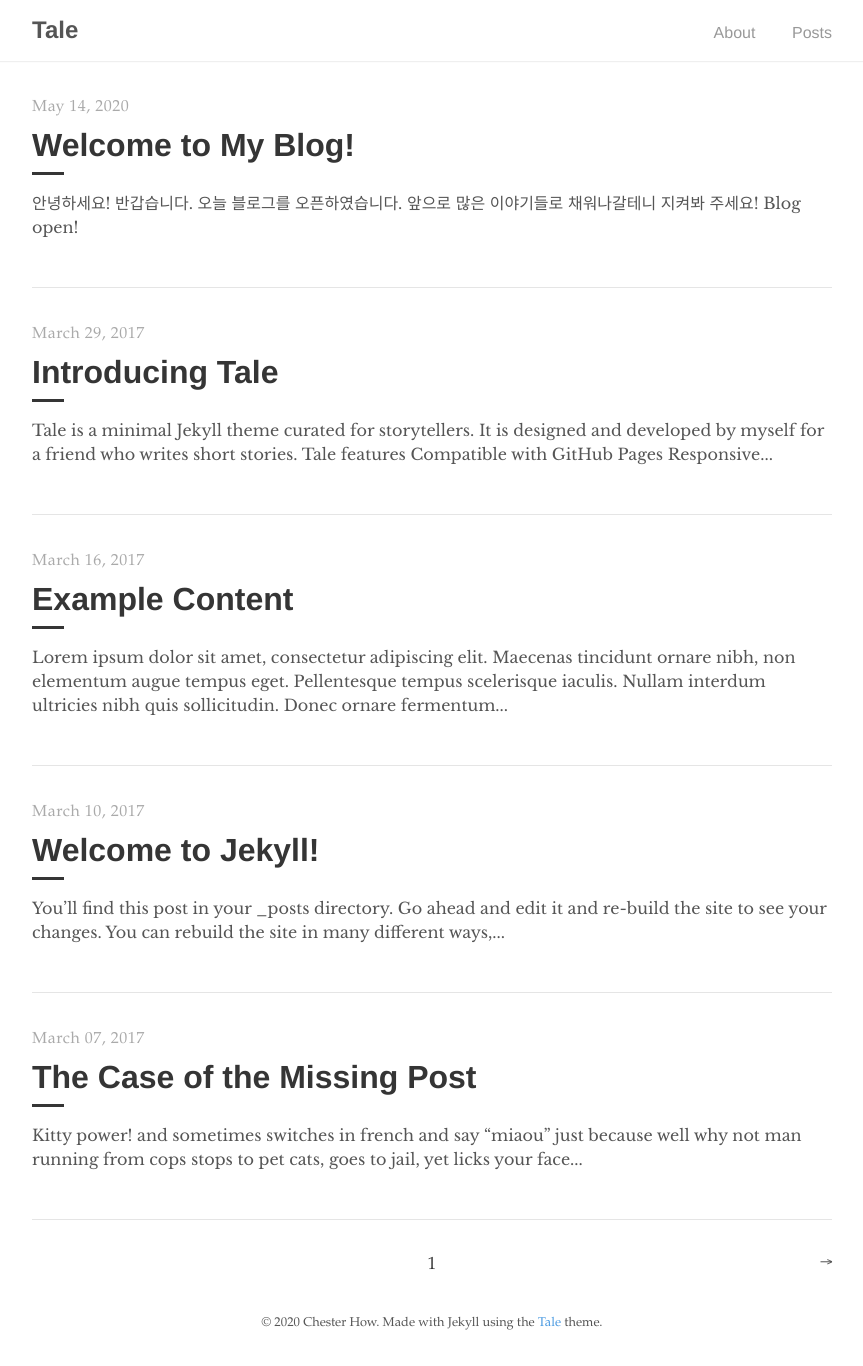
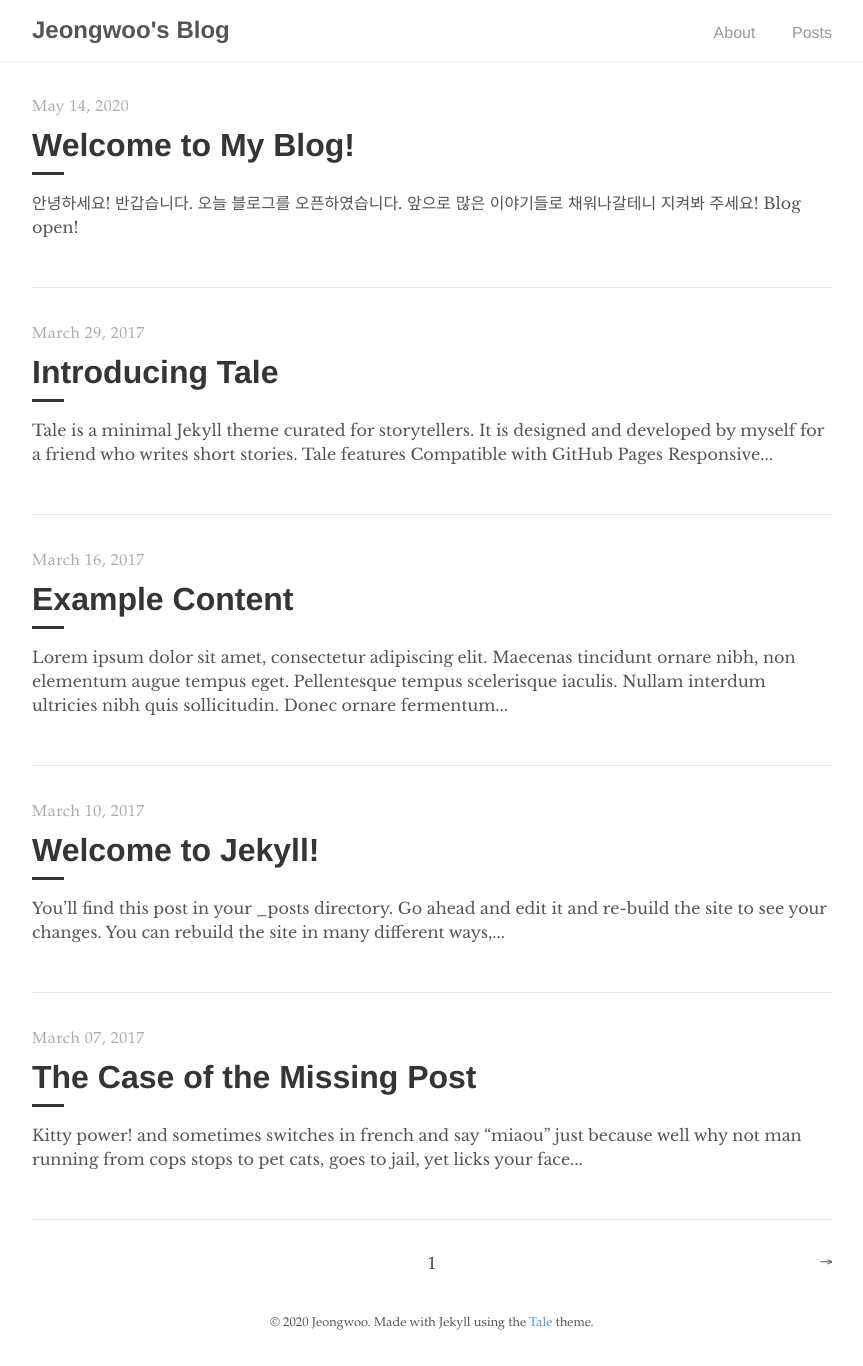
Before and after one commit to ryuqae/ryuqae.github.io, a Jekyll site: the page built from index.html, in a window 1280 px wide. Shown: the whole page, without its empty margins (208-1071 px from the left). Built offline with Jekyll 4.4.1, drawn with Linux system fonts in a browser that asks for light colours; the list of posts is cut into pages by our own code.

Commit message:
edit _config.yml

```diff
--- a/_config.yml
+++ b/_config.yml
@@ -1,6 +1,6 @@
 # Site settings
-title:          Tale
-description:    "Minimal Jekyll theme for storytellers"
+title:          Jeongwoo's Blog
+description:    "Something that I can tell you about"
 url:            "https://ryuqae.github.io"
 
 # Google Analytics
@@ -8,9 +8,9 @@ google_analytics: UA—XXXXXXXX-X
 
 # Author
 author:
-  name:         Chester How
+  name:         Jeongwoo
   url:          https://chester.how
-  email:        chesterhow@gmail.com
+  email:        ryuqae@gmail.com
 
 # Build settings
 markdown:       kramdown
```
